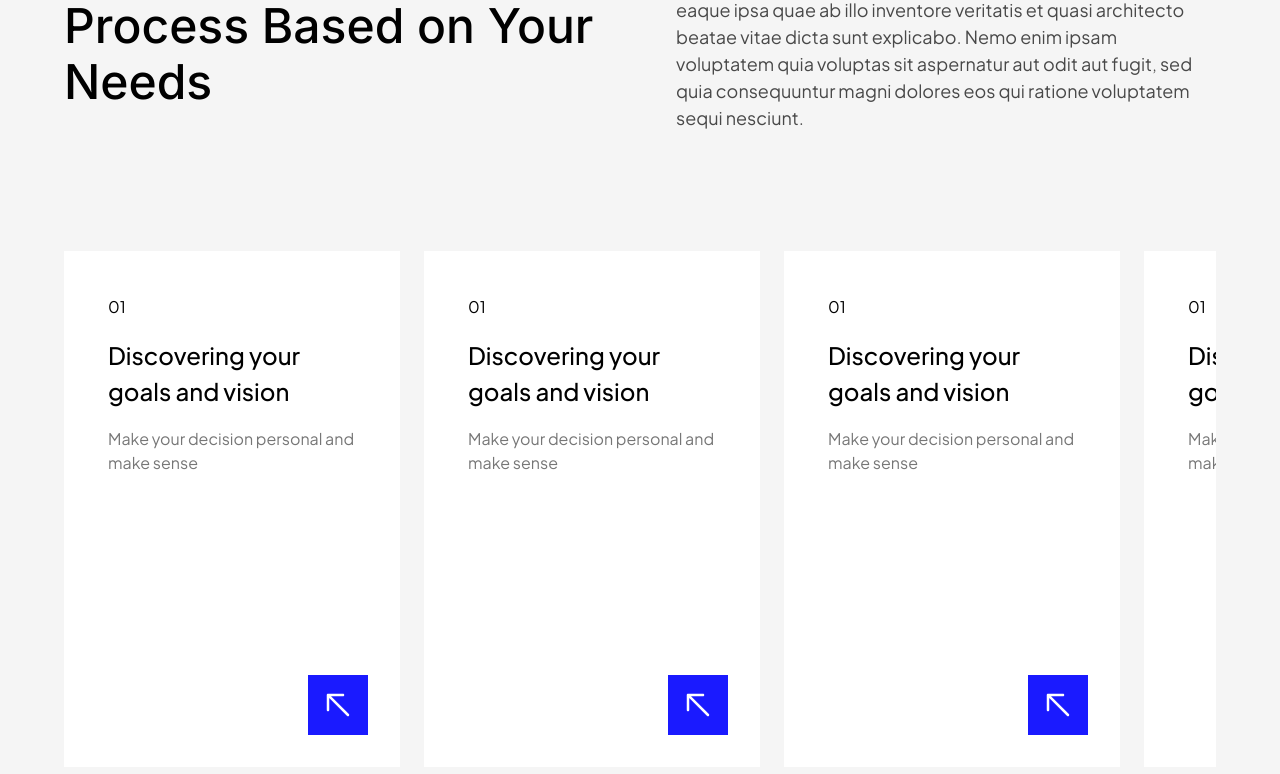
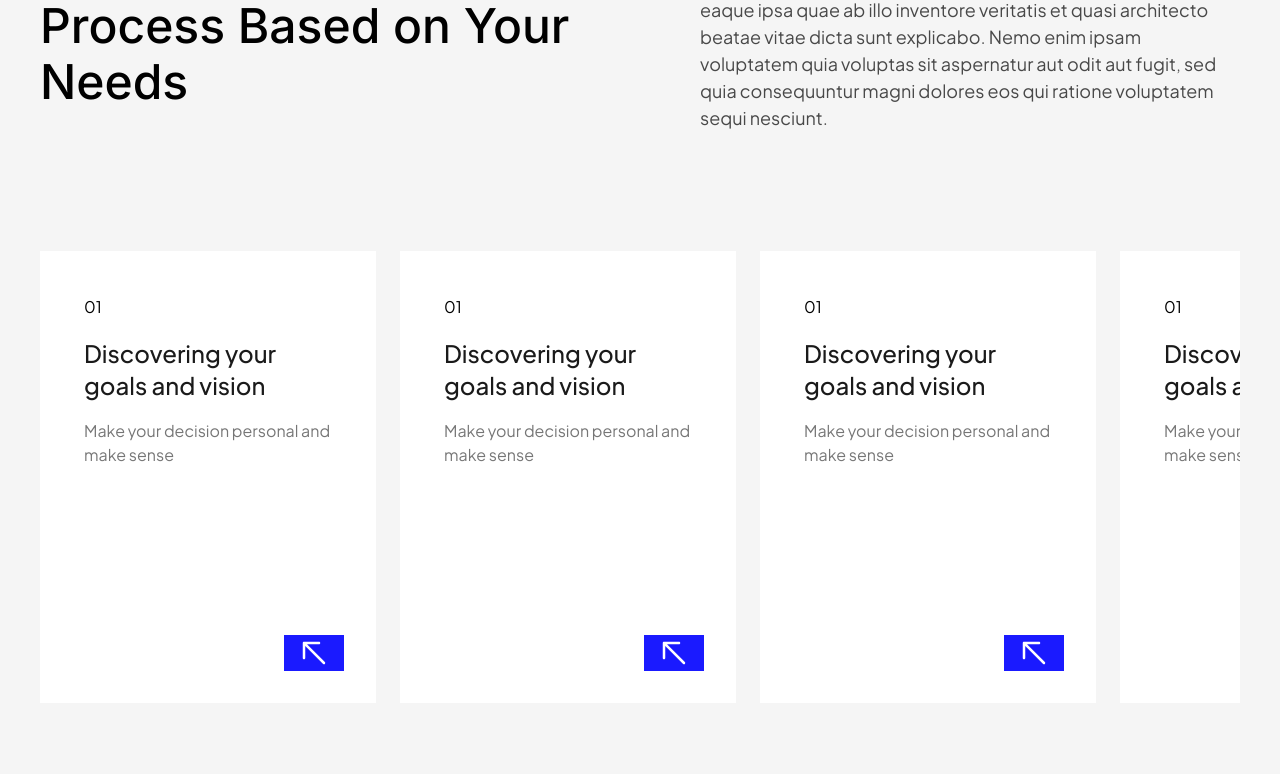
Before and after one commit to cvspan/cvspan-web, a Next.js app: page /design in a window 1280 px wide. Shown: the part 1775-2549 px from the top of the page. Built offline with nearby package versions, Linux system fonts and the light colour scheme.

Commit message:
customizable-design- make corrections

```diff
--- a/src/components/molecules/customizableDesign/CustomisableCard.tsx
+++ b/src/components/molecules/customizableDesign/CustomisableCard.tsx
@@ -2,10 +2,16 @@ import React from 'react';
 
 const CustomisableCard = () => {
     return (
-        <div className="group flex h-[516px] w-[336px] transform flex-col justify-between gap-[18px] bg-white p-8 transition-transform duration-300 hover:transform hover:bg-[#1A1AFF] hover:transition-transform hover:duration-300 group-hover:text-white lg:w-[336px]">
+        <div
+            style={{ height: '452px', width: '336px' }}
+            className="group flex h-[452px] w-[336px] transform flex-col justify-between gap-[156px] bg-white p-8 transition-transform duration-300 hover:transform hover:bg-[#1A1AFF] hover:transition-transform hover:duration-300 group-hover:text-white"
+        >
             <div className="flex flex-col gap-[18px] group-hover:text-white lg:p-[12px]">
                 <span className="text-#767676 hover: font-eudoxus">01</span>
-                <h5 className="font-eudoxus font-medium" style={{ fontSize: 'clamp(1rem, 4.6875vw, 1.5rem)' }}>
+                <h5
+                    className="font-eudoxus font-medium leading-[32px] text-[#1A1A1A] group-hover:text-white"
+                    style={{ fontSize: 'clamp(1rem, 4.6875vw, 1.5rem)' }}
+                >
                     Discovering your goals and vision
                 </h5>
                 <p className="font-eudoxus font-normal text-[#767676] group-hover:hidden group-hover:text-white">
@@ -15,7 +21,6 @@ const CustomisableCard = () => {
                     Sed ut perspiciatis unde omnis iste natus error sit voluptatem accusantium doloremque laudantium,
                     totam rem aperiam, eaque ipsa quae ab illo inventore veritatis et quasi architecto beatae vitae
                     dicta sunt explicabo. Nemo enim ipsam voluptatem quia voluptas sit aspernatur aut odit aut fugit,
-                    sed quia consequuntur magni dolores eos qui ratione voluptatem sequi nesciunt.
                 </p>
             </div>
             <div className="flex h-[60px] w-[60px] items-center justify-center self-end justify-self-end bg-[#1A1AFF] group-hover:hidden">
--- a/src/components/molecules/customizableDesign/CustomizableCTA.tsx
+++ b/src/components/molecules/customizableDesign/CustomizableCTA.tsx
@@ -1,10 +1,12 @@
 import React from 'react';
 import Button from '../Button';
-import f from '../../../../public/assets/icons/arrow-forward-slant.svg';
 
 const CustomizableCTA = () => {
     return (
-        <div className="group flex h-[516px] w-[336px] transform flex-col justify-between gap-[18px] bg-black p-8 text-white transition-transform duration-300 hover:transform hover:transition-transform hover:duration-300 group-hover:text-white lg:w-[336px]">
+        <div
+            style={{ height: '452px' }}
+            className="flex h-[452px] w-[336px] transform flex-col justify-between bg-black p-8 text-white"
+        >
             <svg width="151" height="112" viewBox="0 0 151 112" fill="none" xmlns="http://www.w3.org/2000/svg">
                 <path
                     d="M112.039 8.90918L106.172 9.02773C108.942 8.63836 111.708 9.89758 110.842 13.7862C110.095 23.5441 102.045 26.5592 102.045 26.5592L109.294 27.8945C109.294 27.8945 118.801 21.8494 118.816 15.2551C118.896 9.12251 112.039 8.90918 112.039 8.90918Z"
@@ -254,7 +256,6 @@ const CustomizableCTA = () => {
                     stroke-linejoin="bevel"
                 />
             </svg>
-
             <div className="flex flex-col gap-[18px]">
                 <h4
                     className="font-eudoxus font-medium leading-none text-white"
@@ -262,7 +263,7 @@ const CustomizableCTA = () => {
                 >
                     Ready to skyrocket your business?
                 </h4>
-                <Button title="LET'S TALK" leftIcon="../../../../public/assets/icons/arrow-forward-slant.svg" />
+                <Button title="LET'S TALK" leftIcon="/assets/icons/arrow-forward-slant.svg" leftIconSize="10px" />
             </div>
         </div>
     );
--- a/src/components/molecules/customizableDesign/CustomizableDesign.tsx
+++ b/src/components/molecules/customizableDesign/CustomizableDesign.tsx
@@ -4,8 +4,8 @@ import CustomizableCTA from './CustomizableCTA';
 
 const CustomizableDesign = () => {
     return (
-        <section className="bg-[#F5F5F5] py-[60px] lg:py-[120px]">
-            <div className="m-auto flex w-full max-w-[1200px] flex-col gap-[60px] overflow-hidden pl-6 pr-6 lg:gap-[120px]">
+        <section className="h-full bg-[#F5F5F5] py-[60px] pl-6 pr-6 lg:py-[120px]">
+            <div className="m-auto flex w-full max-w-[1200px] flex-col gap-[60px] overflow-hidden lg:gap-[120px]">
                 <div className="flex w-full flex-col justify-between gap-[20px] md:flex-row">
                     <h3
                         className="font-euxodus w-full max-w-[540px] font-medium leading-[50px] text-black lg:leading-[56px]"
@@ -22,7 +22,7 @@ const CustomizableDesign = () => {
                 </div>
                 <div
                     className="flex w-full -scroll-ml-0 gap-[24px] overflow-scroll"
-                    style={{ scrollbarColor: 'transparent' }}
+                    style={{ scrollbarColor: 'transparent', scrollbarWidth: 'none' }}
                 >
                     <div>
                         <CustomisableCard />
--- a/src/components/molecules/design/page.tsx
+++ b/src/components/molecules/design/page.tsx
@@ -4,7 +4,7 @@ import DesignCard from './designCard/DesignCard';
 const Design = () => {
     return (
         <section className="py-[60px] lg:py-[120px]">
-            <div className="m-auto flex w-full max-w-[1200px] flex-col gap-[60px] overflow-hidden pl-6 pr-6 md:flex-row lg:gap-[120px]">
+            <div className="m-auto flex w-full max-w-[1200px] flex-col gap-[60px] overflow-hidden pl-6 pr-6 sm:flex-row lg:gap-[120px]">
                 <div className="lg:w-4/12">
                     <p className="font-eudoxus text-[14px] text-[#484848]">
                         Professional designers focus on creating intuitive and user-friendly interfaces that make it
```
